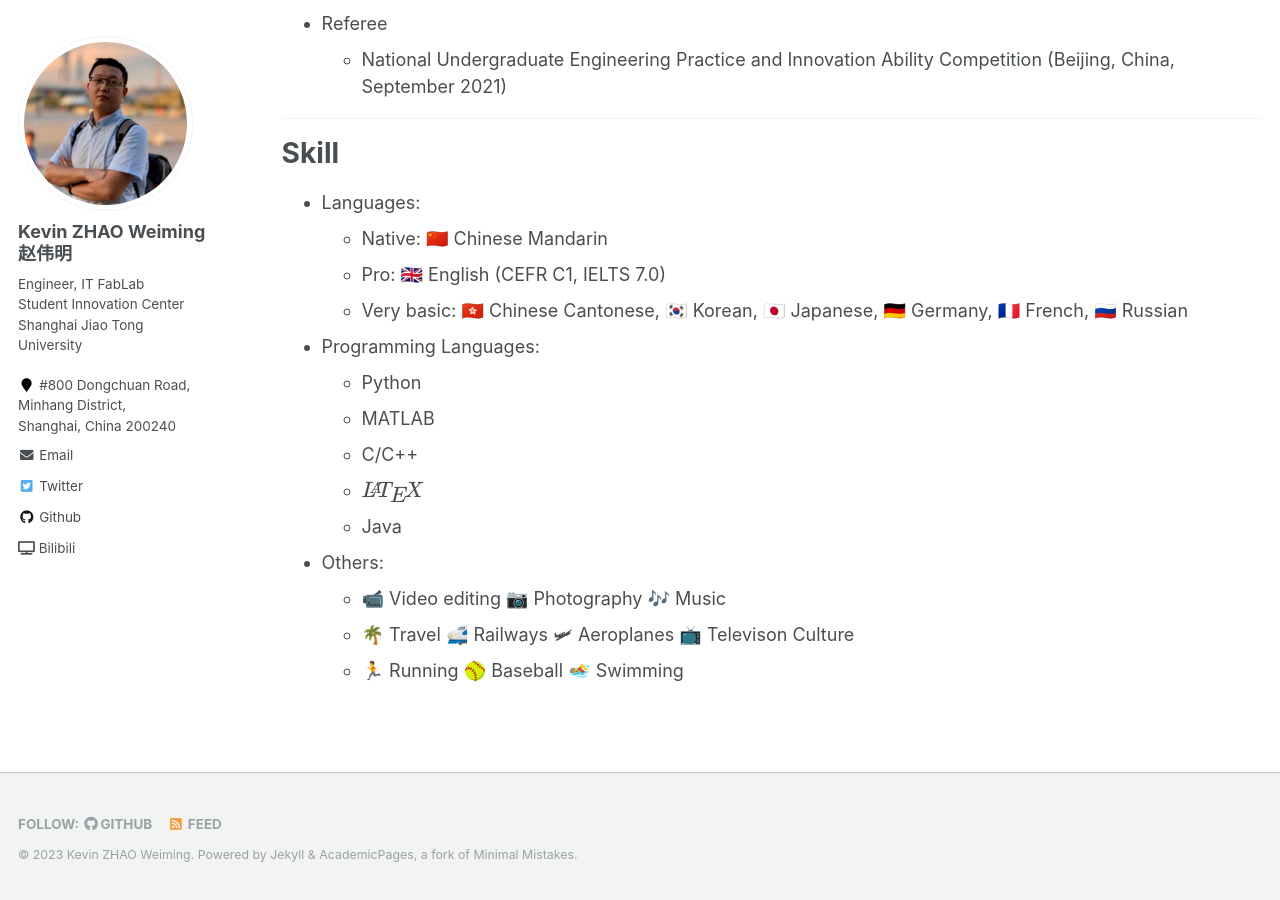
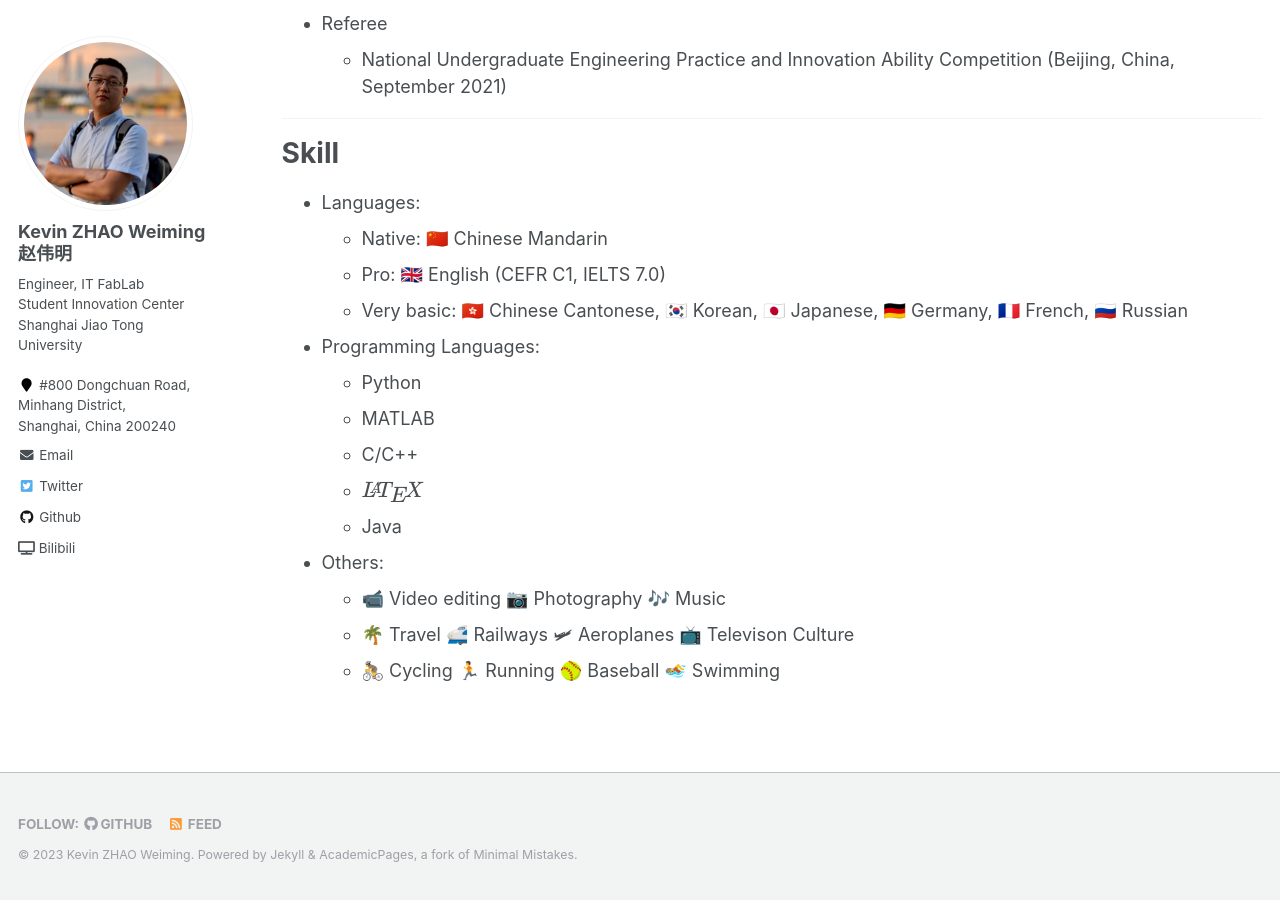
Before and after one commit to zwm0426/zwm0426.github.io, a Jekyll site: the page built from _pages/cv.md, in a window 1280 px wide and 900 px high, scrolled down 1380 px. Built offline with Jekyll 4.4.1, drawn with Linux system fonts in a browser that asks for light colours; formulas are drawn with MathJax 3.

Commit message:
update info

```diff
--- a/_pages/cv.md
+++ b/_pages/cv.md
@@ -76,7 +76,7 @@ Skill
 * Others:
   * 📹 Video editing  📷 Photography  🎶 Music
   * 🌴 Travel  🚅 Railways  🛩 Aeroplanes  📺 Televison Culture
-  * 🏃 Running  🥎 Baseball  🏊 Swimming
+  * 🚴 Cycling 🏃 Running  🥎 Baseball  🏊 Swimming
 
 <!-- Publications
 ======
```
Also changed, not shown: _pages/teaching.md (+1 -0 lines).
